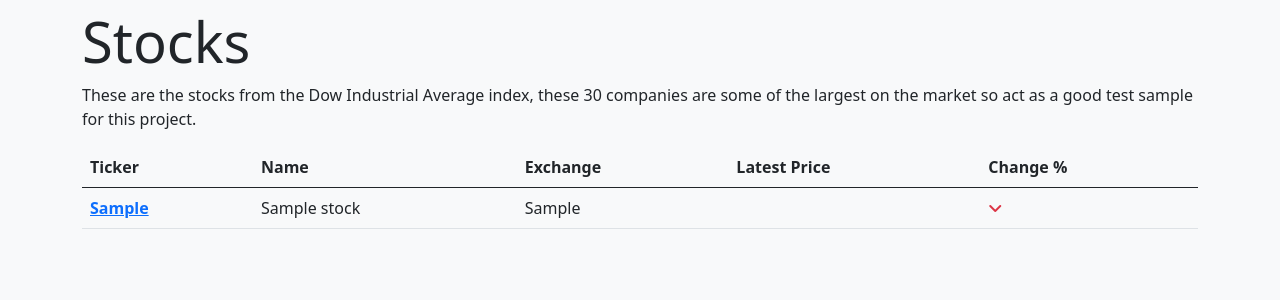
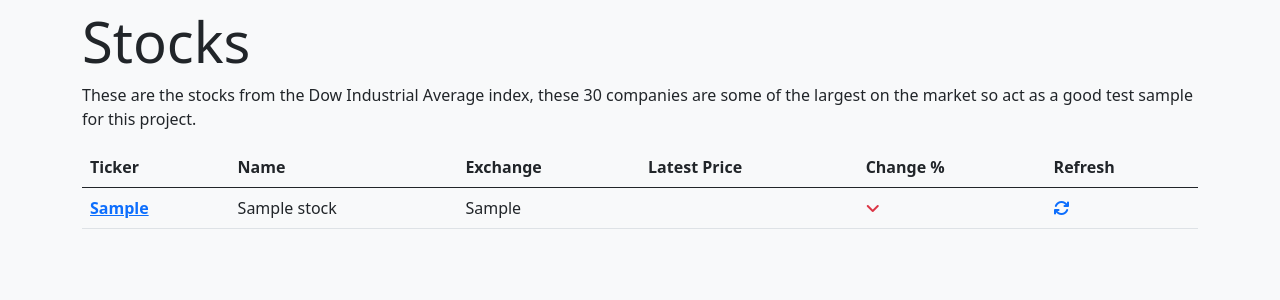
Before and after one commit to JBakes98/MachineStock, a Django app: page /stocks/ in a window 1280 px wide. Shown: the part 56-356 px from the top of the page. Run offline with Django 3.2, Linux system fonts and the light colour scheme; tables that the repository leaves empty hold one stand-in row (values such as "Sample post"); parts of the project's set-up code (start-up, migrations or seed data) failed here and were passed over; some libraries are stand-ins or nearby versions.

Commit message:
Added refresh to stock list so user can see what stocks are out of date

```diff
--- a/stockprediction/templates/stockprediction/stock_list.html
+++ b/stockprediction/templates/stockprediction/stock_list.html
@@ -18,6 +18,7 @@
             <th scope="col">Exchange</th>
             <th scope="col">Latest Price</th>
             <th scope="col">Change %</th>
+            <th scope="col">Refresh</th>
         </tr>
         </thead>
         <tbody>
@@ -38,6 +39,19 @@
             <td class="text-danger">{{ stock.latest_data.adj_close }}</td>
             <td class="text-danger">{{ stock.latest_data.change_perc}} <i class="fas fa-angle-down"></i></td>
             {% endif %}
+            {% if refresh %}
+            <td>
+                <a href="{% url 'collect-stock-data-endpoint' stock.ticker %}">
+                    <i class="fas fa-sync"></i>
+                </a>
+            </td>
+            {% else %}
+            <td>
+                <a class="disabled" href="{% url 'collect-stock-data-endpoint' stock.ticker %}">
+                    <i class="fas fa-sync"></i>
+                </a>
+            </td>
+            {% endif %}
         </tr>
         {% endfor %}
         </tbody>
```
